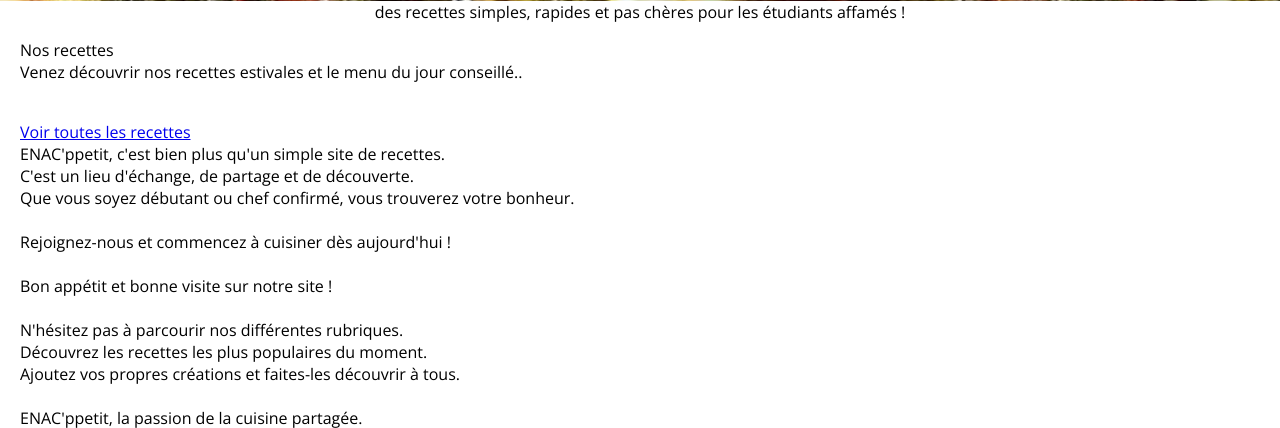
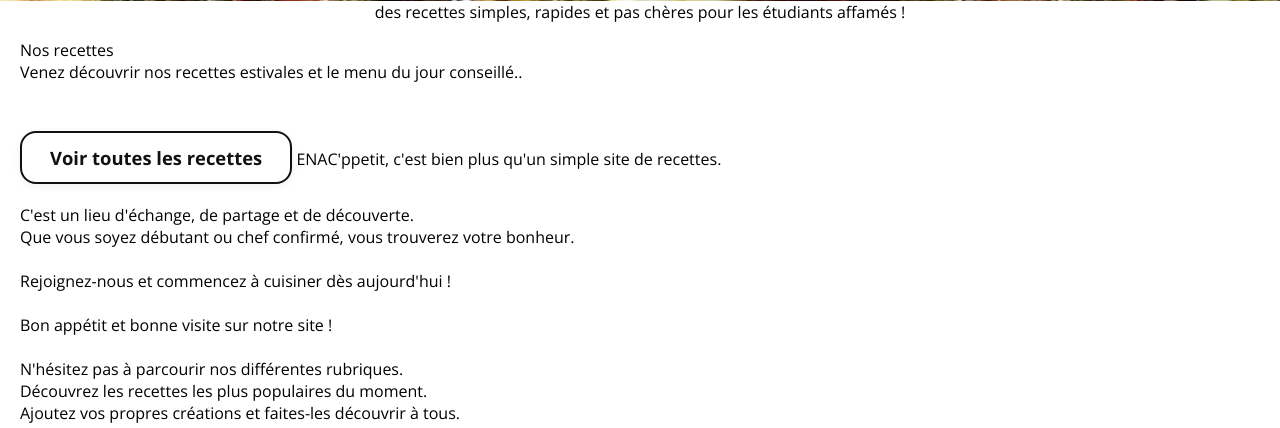
Before and after one commit to justinetsd/PROJET, a Flask app: page / in a window 1280 px wide. Shown: the part 645-1073 px from the top of the page. Run offline with Flask 3, Linux system fonts and the light colour scheme; data that the repository does not hold is empty.

Commit message:
ajout acceuil css

```diff
--- a/static/style.css
+++ b/static/style.css
@@ -259,3 +259,25 @@ html {
 .search-bar button:hover {
     background: #ad1457;
 }
+.encadre-recettes {
+    display: inline-block;
+    border: 2px solid #111;
+    background: #fff;
+    border-radius: 16px;
+    padding: 12px 28px;
+    margin: 10px 0 20px 0;
+    box-shadow: 0 2px 8px rgba(0,0,0,0.06);
+    text-align: center;
+}
+
+.lien-recettes {
+    color: #111;
+    font-weight: bold;
+    font-size: 1.15em;
+    text-decoration: none;
+}
+
+.lien-recettes:hover {
+    color: #c2185b;
+    text-decoration: underline;
+}
```
